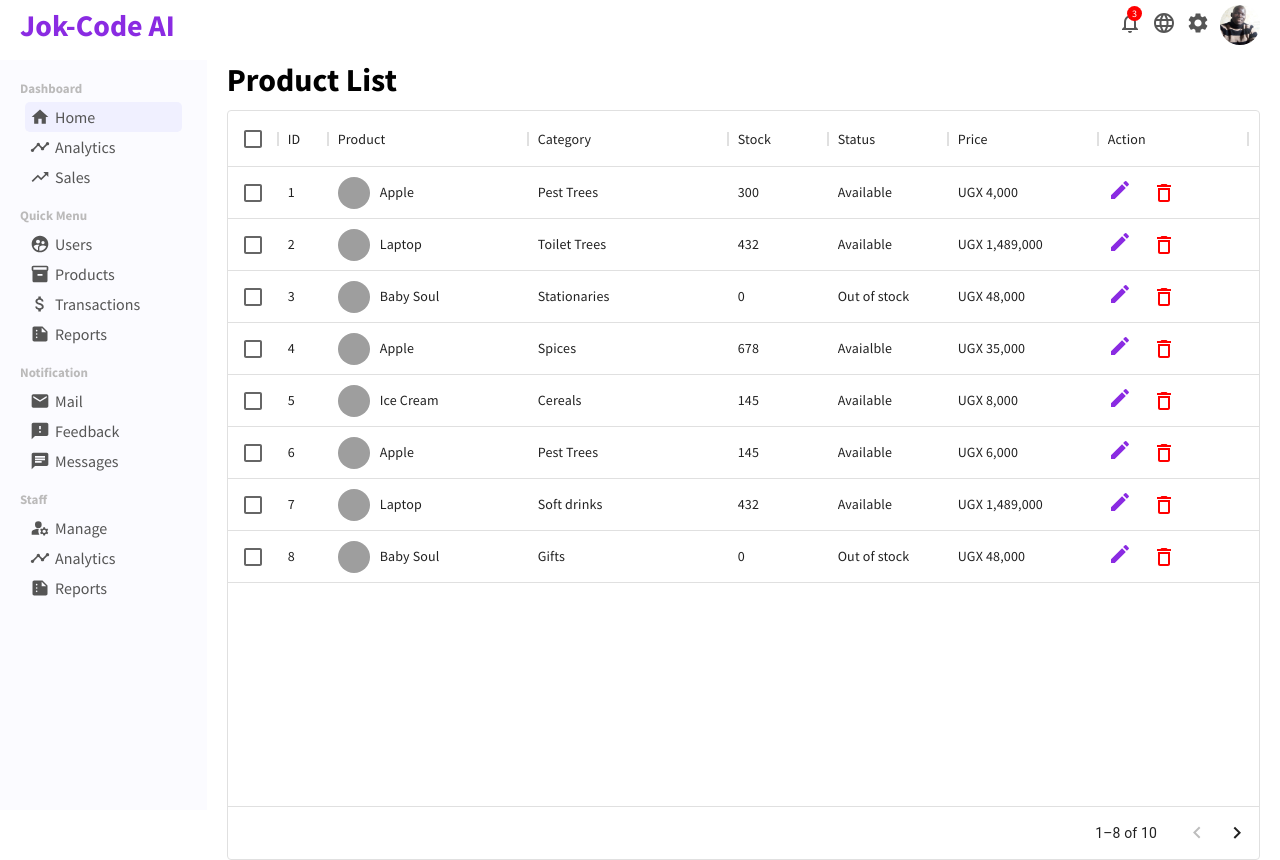
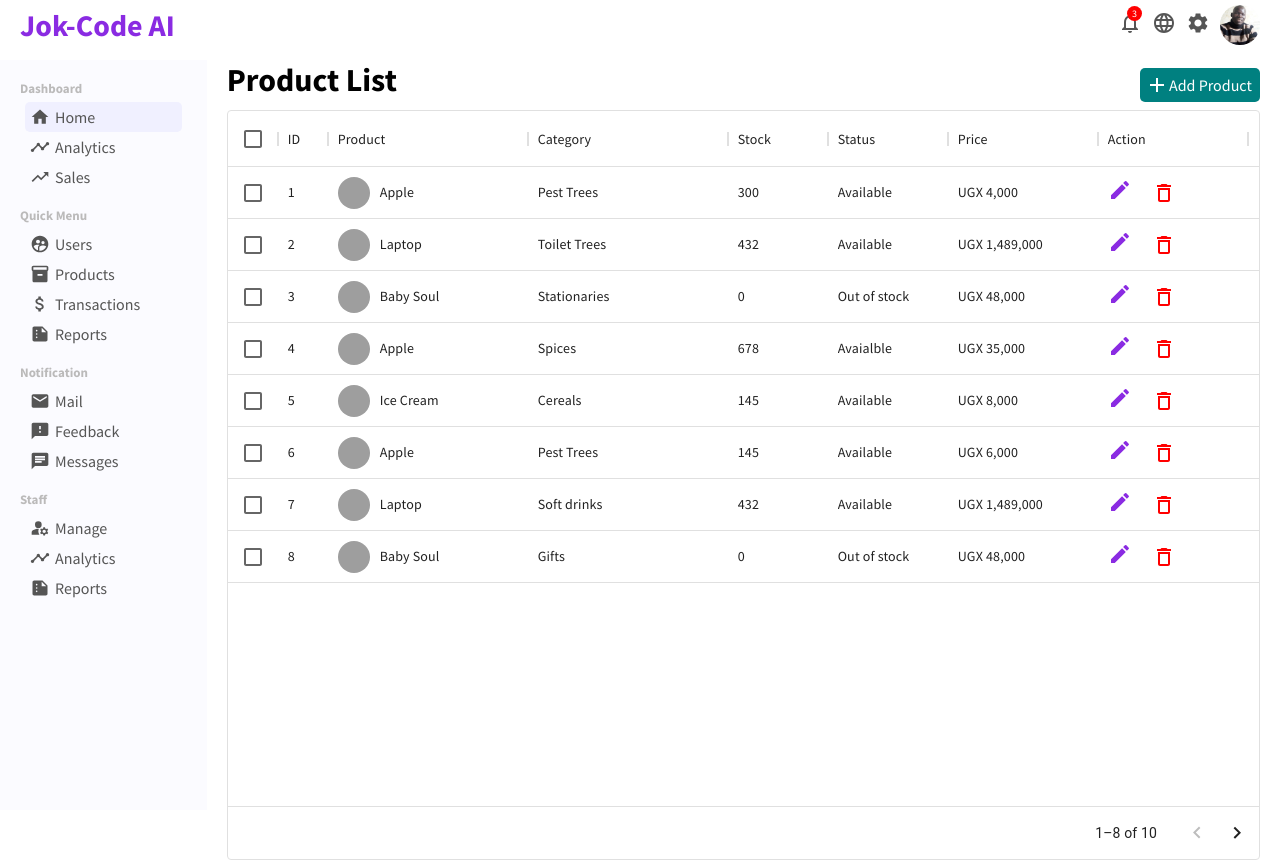
Before and after one commit to Jokmonsimon/react-admin-dashboard, a React (Create React App) app: page /products in a window 1280 px wide. Built offline with nearby package versions, Linux system fonts and the light colour scheme; grey boxes are pictures that could not be loaded.

Commit message:
New Update

```diff
--- a/src/pages/productList/ProductList.jsx
+++ b/src/pages/productList/ProductList.jsx
@@ -1,6 +1,6 @@
 import "./ProductList.css";
 import { DataGrid } from "@mui/x-data-grid";
-import { DeleteOutlined, Edit } from "@mui/icons-material";
+import { Add, DeleteOutlined, Edit } from "@mui/icons-material";
 import { productRows } from "../../data";
 import { Link } from "react-router-dom";
 import { useState } from "react";
@@ -65,7 +65,14 @@ export default function ProductList() {
 
   return (
     <div className="product-list">
-      <h1 className="product-title">Product List</h1>
+      <div className="product-title-container">
+        <h1 className="product-title">Product List</h1>
+        <Link to="/addNewProduct" className="link">
+          <button className="add-product-button">
+            <Add /> Add Product
+          </button>
+        </Link>
+      </div>
       <DataGrid
         disableSelectionOnClick
         rows={data}
```
